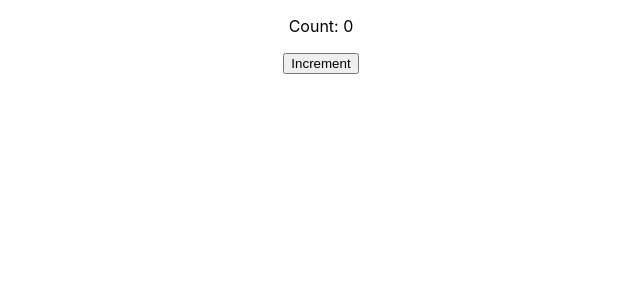
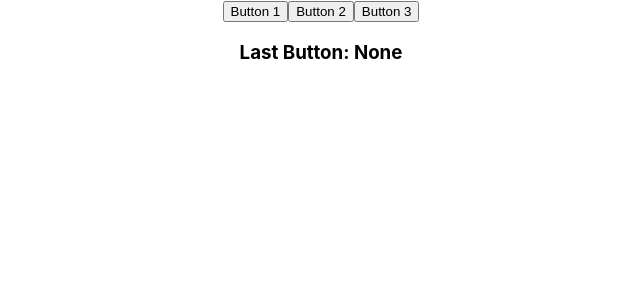
Before and after one commit to dinasaura/my-react-app, a React (Create React App) app: page / in a window 1280 px wide. Shown: the top 300 px of the page, without its empty margins (319-959 px from the left). Built offline with nearby package versions, Linux system fonts and the light colour scheme.

Commit message:
added ex counter

```diff
--- a/src/App.js
+++ b/src/App.js
@@ -1,10 +1,10 @@
 import './App.css';
-import ClickCounter from './ClickCounter';
+import ClickTracker from './ClickTracker';
 
 function App() {
   return (
     <div className="App">
-      <ClickCounter/>
+      <ClickTracker/>
     </div>
   );
 }
--- /dev/null
+++ b/src/ClickTracker.js
@@ -0,0 +1,30 @@
+import React, { Component } from 'react';
+
+class ClickTracker extends Component {
+  constructor(props) {
+    super(props);
+    this.state = {
+      lastPressed: 'None'
+    };
+  }
+
+  buttonClick = event => {
+    const lastButton = event.target.innerText;
+    this.setState({
+      lastPressed: lastButton
+    });
+  };
+
+  render() {
+    return (
+      <div>
+        <button onClick={this.buttonClick}>Button 1</button>
+        <button onClick={this.buttonClick}>Button 2</button>
+        <button onClick={this.buttonClick}>Button 3</button>
+        <h3>Last Button: {this.state.lastPressed}</h3>
+      </div>
+    );
+  }
+}
+
+export default ClickTracker;
```
Also changed, not shown: src/Counter.js (deleted, +0 -26 lines), src/CounterDisplay.js (deleted, +0 -7 lines).
